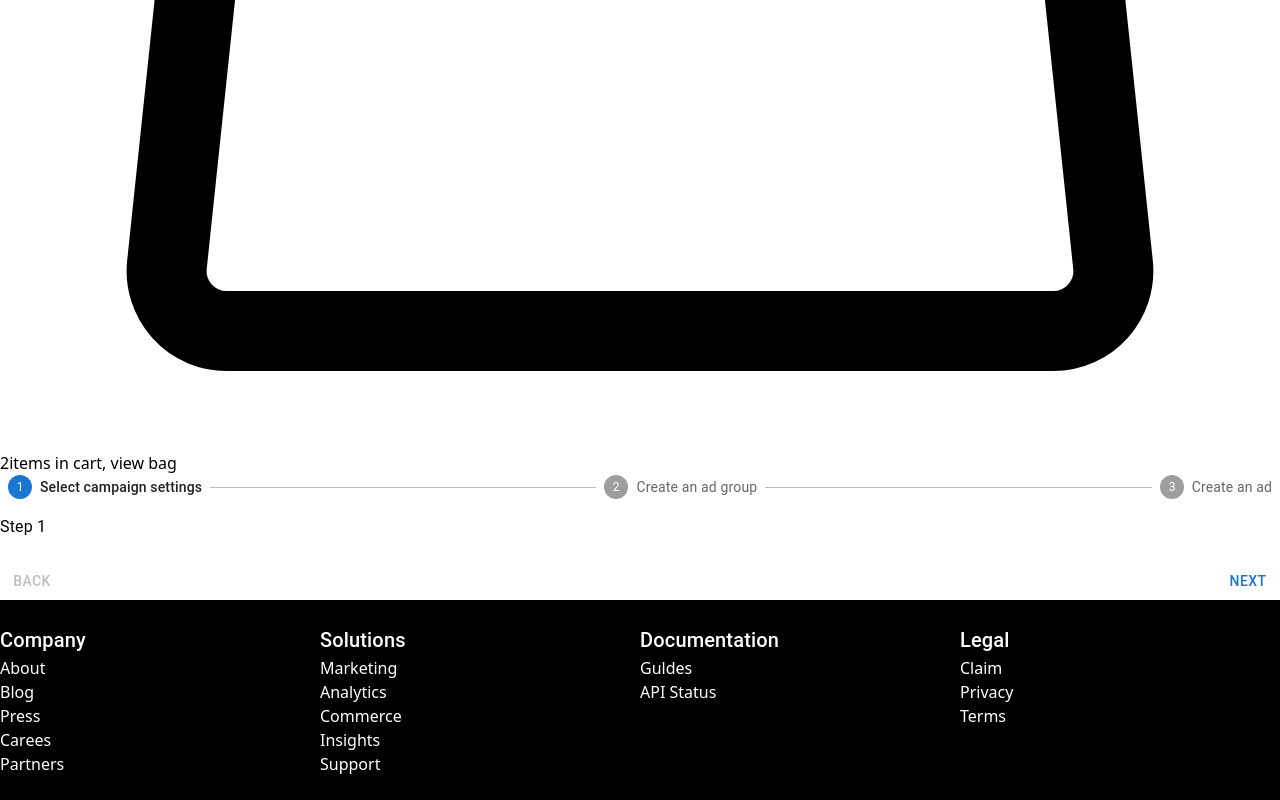
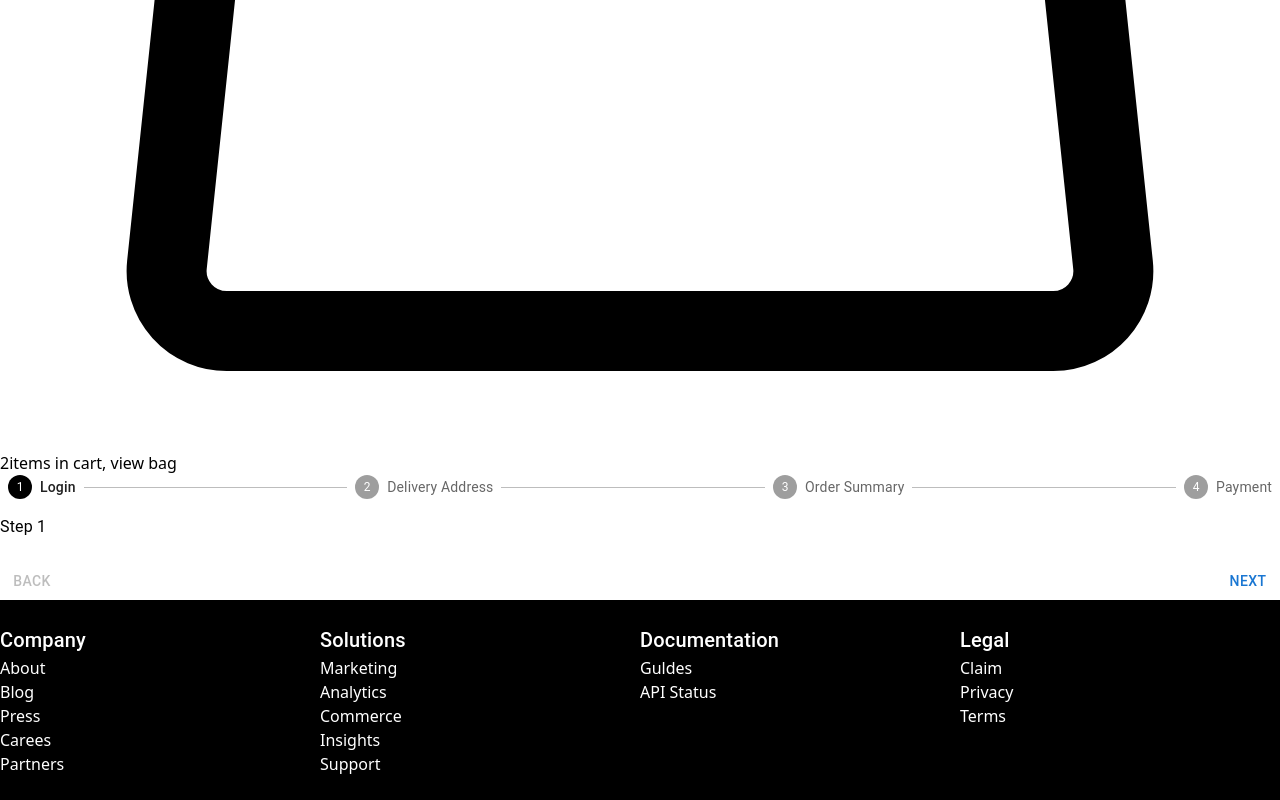
Before and after one commit to iam-riyaz/mart-ez, a React (Vite) app in the folder frontend/: page / in a window 1280 px wide. Shown: the part 2834-3634 px from the top of the page. Built offline with nearby package versions, Linux system fonts and the light colour scheme.

Commit message:
checkout stepper costomize

```diff
--- a/frontend/src/customer/components/Checkout/Checkout.jsx
+++ b/frontend/src/customer/components/Checkout/Checkout.jsx
@@ -7,9 +7,10 @@ import Button from "@mui/material/Button";
 import Typography from "@mui/material/Typography";
 
 const steps = [
-  "Select campaign settings",
-  "Create an ad group",
-  "Create an ad",
+  "Login",
+  "Delivery Address",
+  "Order Summary",
+  "Payment"
 ];
 
 export default function Checkout() {
@@ -35,7 +36,14 @@ export default function Checkout() {
 
           return (
             <Step key={label} {...stepProps}>
-              <StepLabel {...labelProps}>{label}</StepLabel>
+              <StepLabel {...labelProps}
+              StepIconProps={{
+                style:{
+                    color:
+                    activeStep === index ? "black" : index < activeStep && "black"
+                }
+              }}
+              >{label}</StepLabel>
             </Step>
           );
         })}
```
